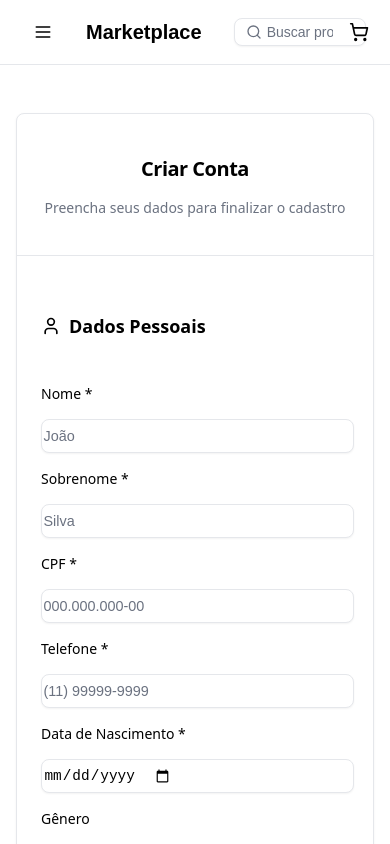
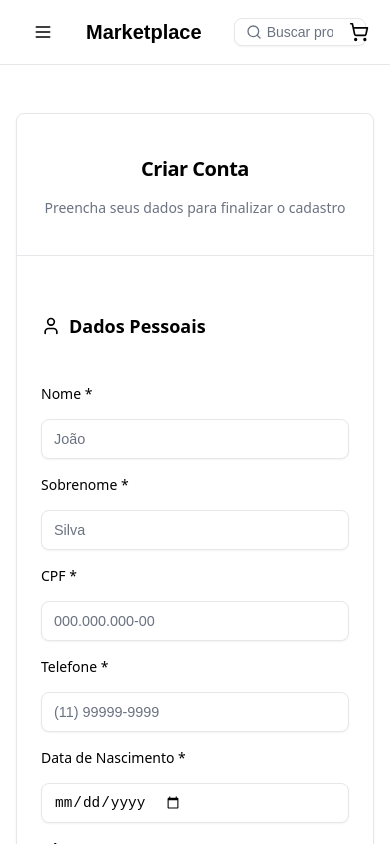
Before and after one commit to vncs-srs/T-LA43S, a React (Vite) app: page /register in a window 390 px wide. Shown: the top 844 px of the page. Built offline with nearby package versions, Linux system fonts and the light colour scheme.

Commit message:
Correção da responsividade dos inputs do registro

```diff
--- a/src/styles/register.css
+++ b/src/styles/register.css
@@ -179,7 +179,9 @@
 }
 /* Gabiarra para regular o tamanho dos inputs para melhor usabilidade */
 .auth-input-group .ui-input {
-  height: 2rem; /* regulagem caixa tamanho */
-  padding: 0rem 0.09rem;
+  height: 2.5rem; /* regulagem caixa tamanho */
+  padding: 0rem 0.75rem;
   font-size: 0.9rem; /* fonte */
+  box-sizing: border-box;
+  width: 100%;
 }
```
